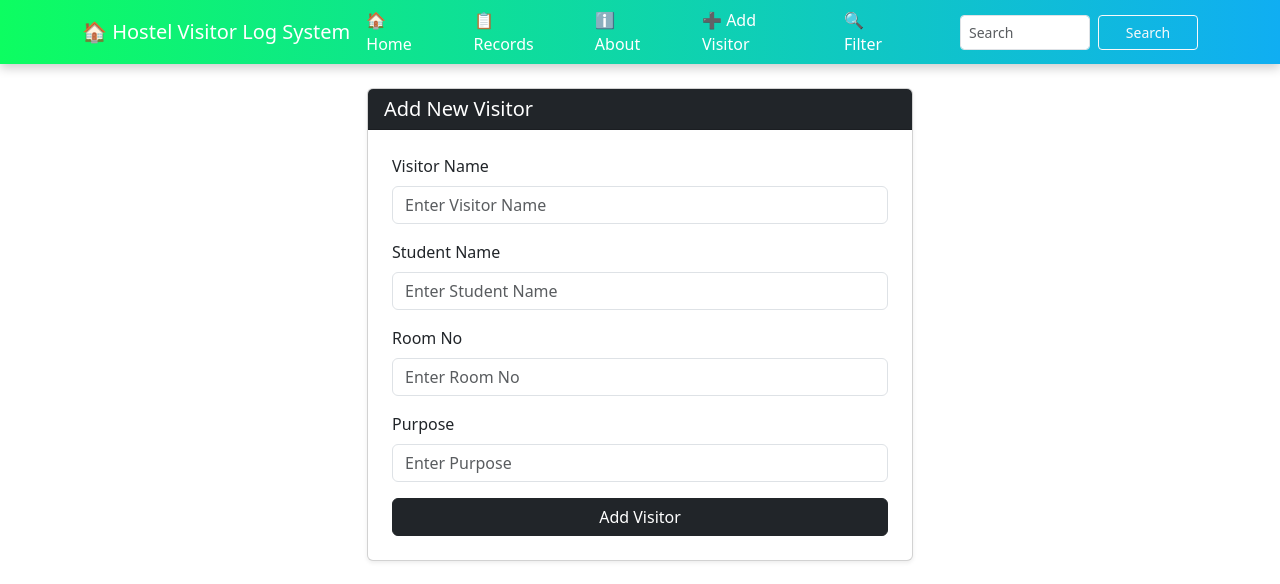
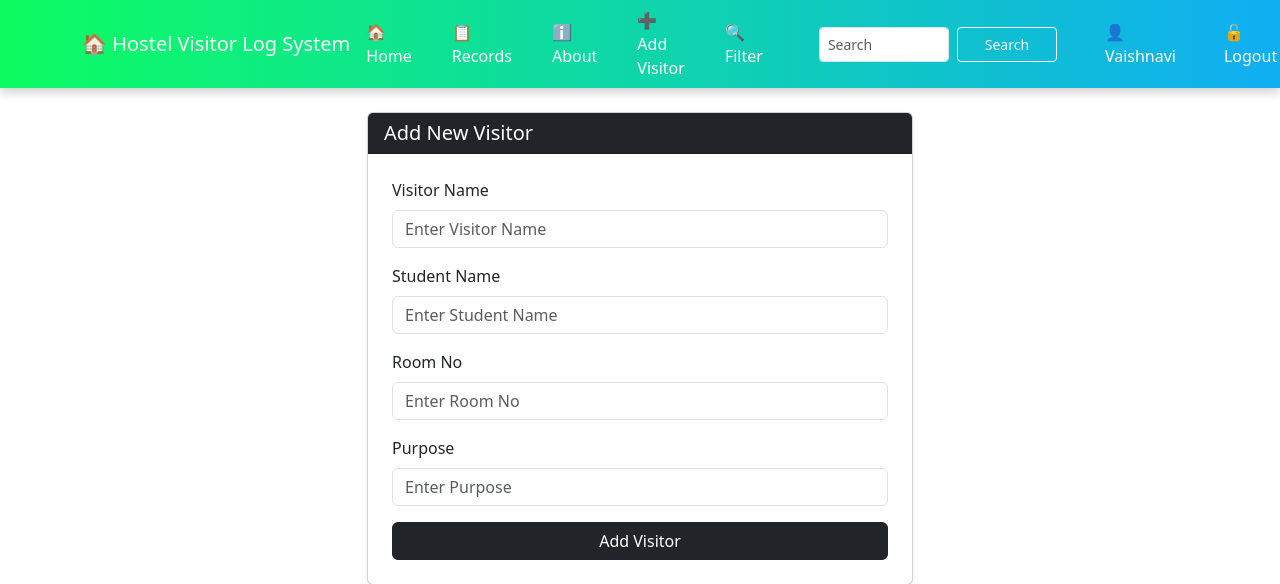
Before and after one commit to biradarvaishnavi444-png/python-training, a Flask app: page /add in a window 1280 px wide. Shown: the top 584 px of the page. Run offline with Flask 3, Linux system fonts and the light colour scheme; a user stored in the database is signed in.

Commit message:
Add admin link and user authentication options to navigation bar

```diff
--- a/templates/base.html
+++ b/templates/base.html
@@ -38,10 +38,11 @@ footer {
                 <a class="nav-link " href="/">🏠 Home </a>
                 <a class="nav-link " href="/records">📋 Records </a>
                 <a class="nav-link " href="/about">  ℹ️ About </a>
+                {% if session.role == 'admin'%}
                 <a class="nav-link " href="/add ">
                     ➕ Add Visitor
                 </a>
-
+                {% endif %}
                 <a class="nav-link " href="/filter">
                     🔍 Filter
                 </a>
@@ -49,6 +50,18 @@ footer {
                     <input class="form-control form-control-sm me-2" style="width:130px; height:35px" type="search" placeholder="Search" name="q">
                     <button class="btn btn-outline-light btn-sm" style="width:100px; height:35px" type="submit">Search</button>
                 </form>
+                {% if session.username %}
+                    <span class="nav-link px-2 py-1 text-white">👤 {{ session.username }}</span>
+                    <a class="nav-link " href="/logout">
+                        🔓 Logout
+                    </a>
+                {% else %}
+                    <a class="nav-link " href="/login">
+                        🔒 Login
+                    </a>
+                {% endif %}
+            </div>
+        </div>
             </div>
         </div>
     </div>
```
